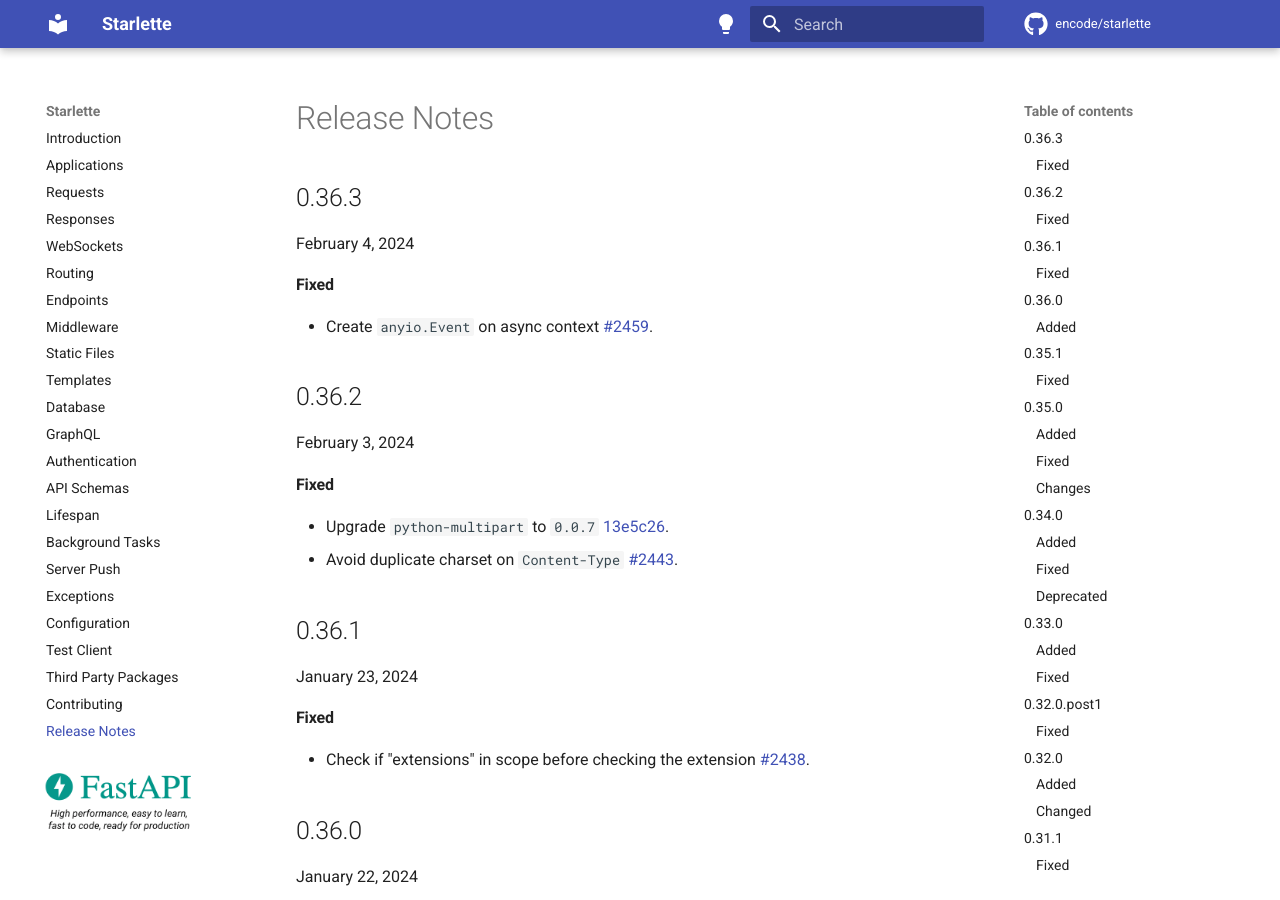
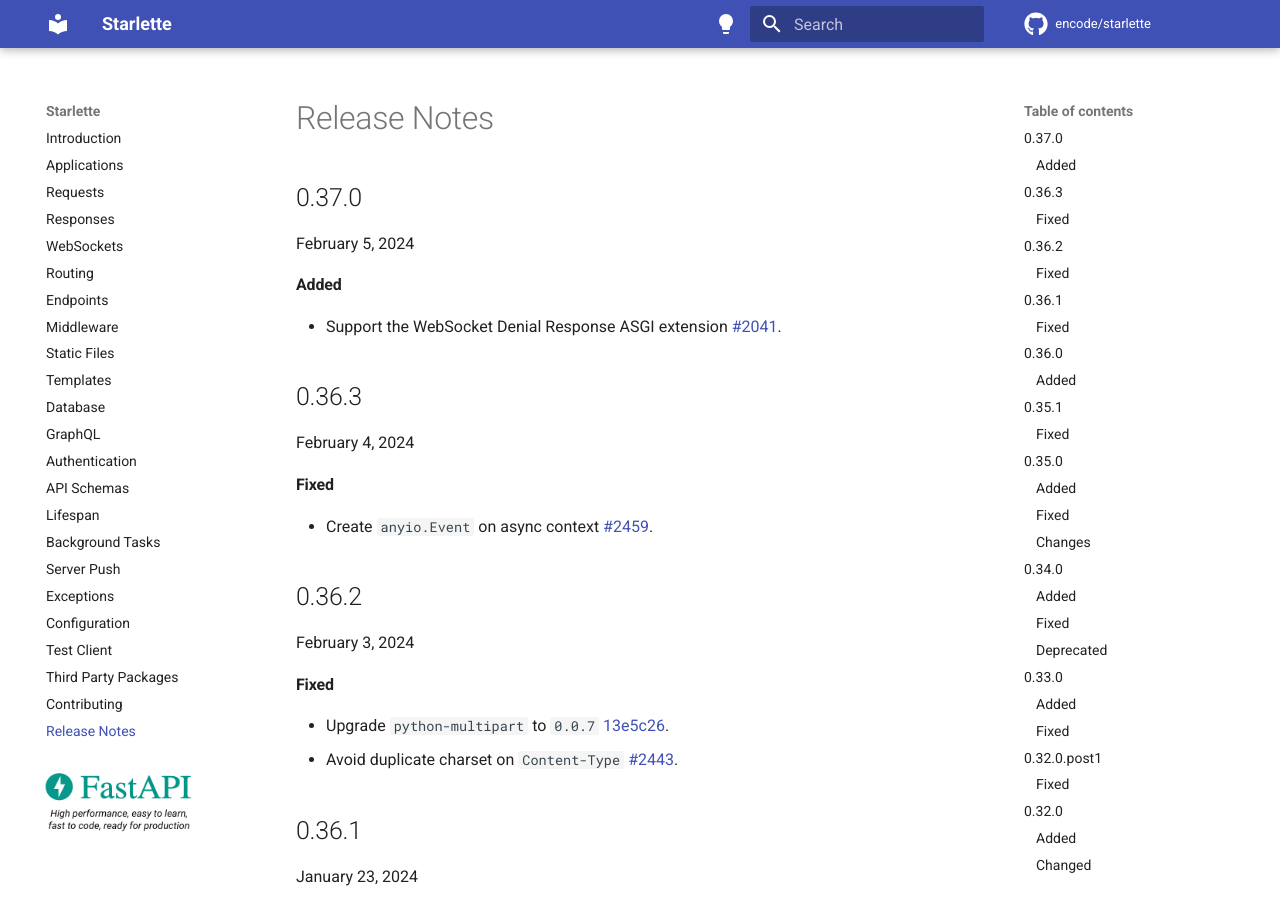
Before and after one commit to azurelotus0926/starlette, an MkDocs documentation site: the page built from docs/release-notes.md, in a window 1280 px wide and 900 px high. Built offline with MkDocs 1.6.1 and Material for MkDocs 9.7.7, drawn with Linux system fonts in a browser that asks for light colours; comment, search, counter and statistics services are not loaded.

Commit message:
Version 0.37.0 (#2457)

```diff
--- a/docs/release-notes.md
+++ b/docs/release-notes.md
@@ -1,10 +1,18 @@
+## 0.37.0
+
+February 5, 2024
+
+#### Added
+
+* Support the WebSocket Denial Response ASGI extension [#2041](https://github.com/encode/starlette/pull/2041).
+
 ## 0.36.3
 
 February 4, 2024
 
 #### Fixed
 
-* Create `anyio.Event` on async context [#2459](https://github.com/encode/starlette/2459).
+* Create `anyio.Event` on async context [#2459](https://github.com/encode/starlette/pull/2459).
 
 ## 0.36.2
 
--- a/starlette/__init__.py
+++ b/starlette/__init__.py
@@ -1 +1 @@
-__version__ = "0.36.3"
+__version__ = "0.37.0"
```
